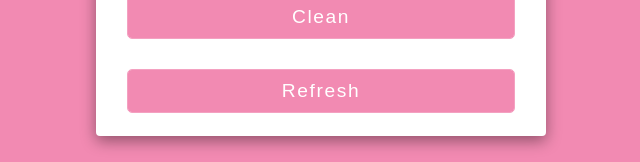
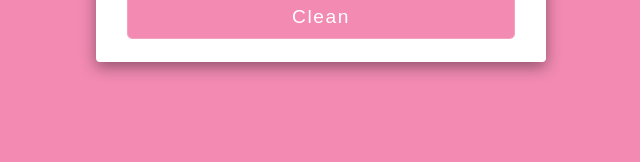
Before and after one commit to petekgithub/react-playground2, a React (Create React App) app: page / in a window 1280 px wide. Shown: the part 671-833 px from the top of the page, without its empty margins (319-959 px from the left). Built offline with nearby package versions, Linux system fonts and the light colour scheme.

Commit message:
turn-back

```diff
--- a/src/App.js
+++ b/src/App.js
@@ -1,14 +1,12 @@
 import { useState } from 'react';
-import './App.css';
+import People from './components/People';
+
 import data from './data'
-import People from './components/People';
-import Refresh from './components/Refresh';
-import {BrowserRouter as Router} from 'react-router-dom';
 
-
-function App() {
+function Main() {
 
   const [people, setPeople] = useState(data);
+
 
   return (
     <main>
@@ -16,16 +14,9 @@ function App() {
         <h3>Today's birthday is:{people.length}</h3>
         <People people={people}/>
         <button onClick={() => setPeople([])}>Clean</button>
-        <button onClick={() => setPeople([])}>Refresh</button>
-
-        {/** // <Router>
-        // <Refresh/>
-        // </Router>
-          */}
-
       </section>
     </main>
   );
 }
 
-export default App;
+export default Main;
--- a/src/components/People.js
+++ b/src/components/People.js
@@ -1,4 +1,4 @@
-import React from 'react'
+import React, { useState } from 'react'
 
 
 const People = (props) => {
@@ -14,7 +14,6 @@ const People = (props) => {
           <div>
             <h4>{name}</h4>
             <h2>{age} years old.</h2>
-
           </div>
         </article>
       )
--- a/src/components/Refresh.js
+++ /dev/null
@@ -1,27 +0,0 @@
-import React from 'react'
-import { useNavigate } from "react-router-dom";
-import { Routes, Route } from "react-router-dom";
-import Persons from './People';
-
-
-
-
-const Refresh = () => {
-
-  const navigate = useNavigate();
-
-  // function handleClick() {
-  //   navigate("/persons")
-  // }
-
-  return (
-    <>
-      <button onClick={() => navigate(-1)}>go back</button>
-      <Routes>
-      <Route exact path="/" element={<Persons persons={[]} />}/>
-      </Routes>
-    </>
-  )
-}
-
-export default Refresh;
```
